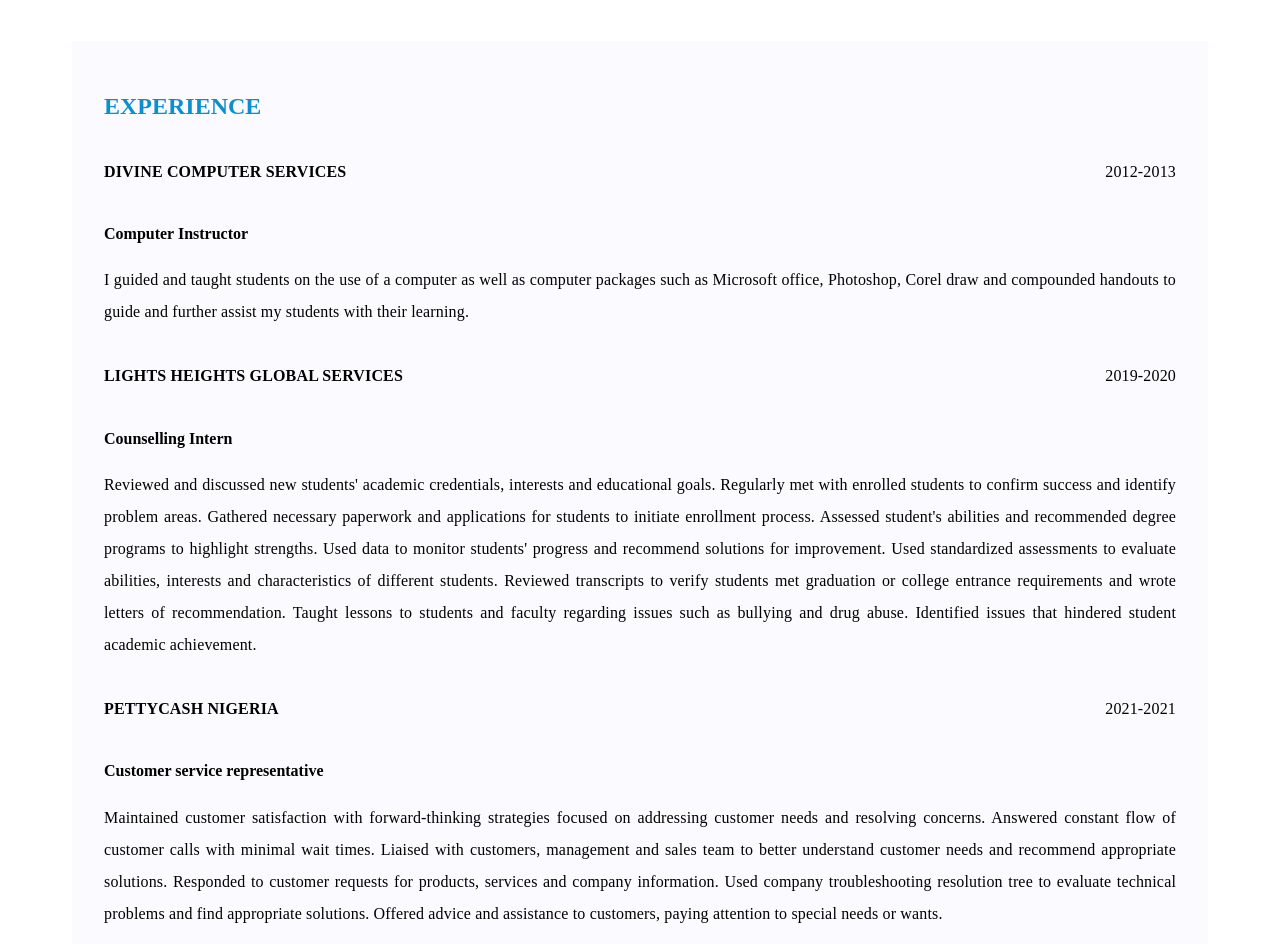
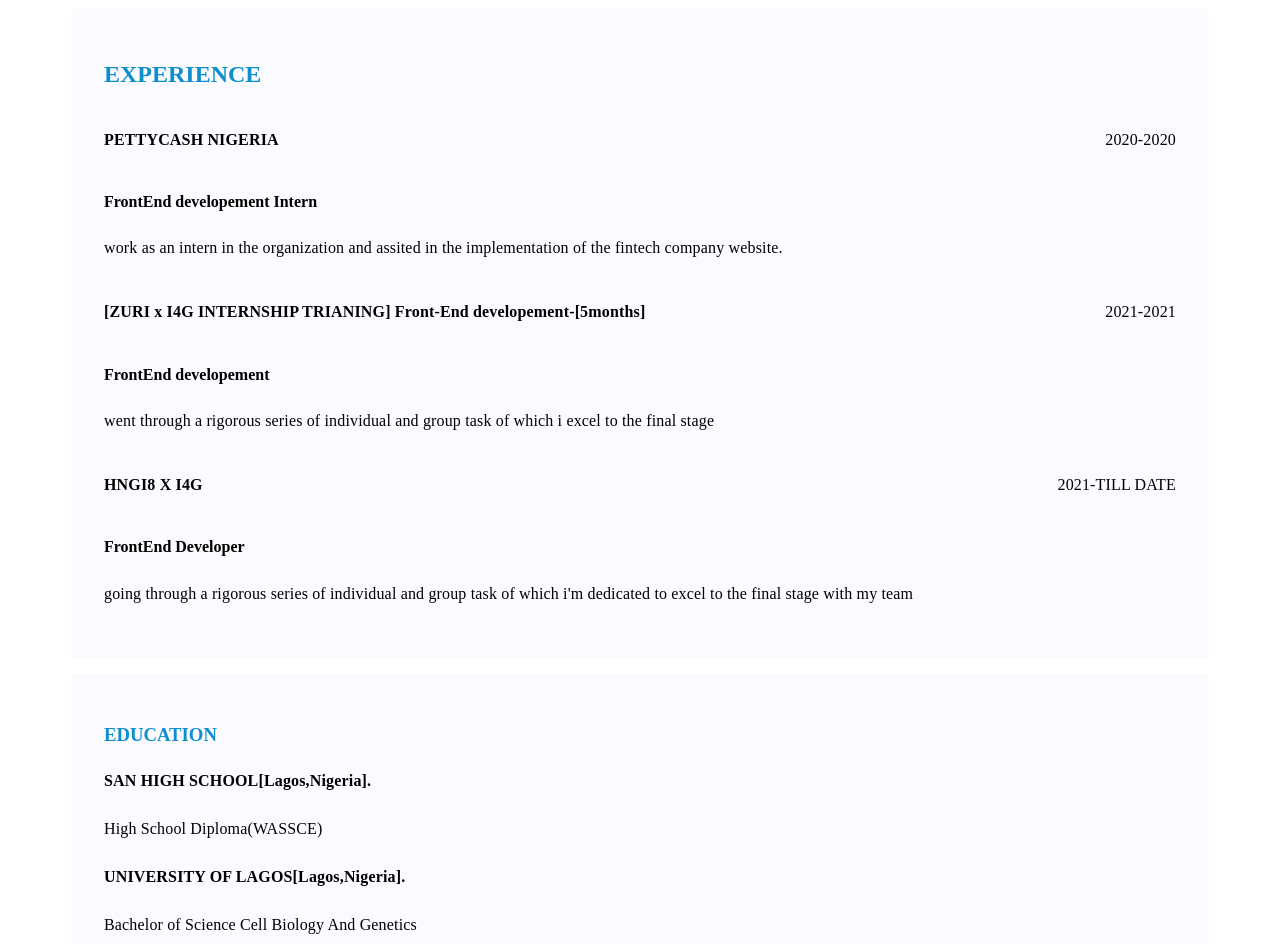
Before and after one commit to drisx/resume, a plain HTML site: page portfolio/index.html in a window 1280 px wide. Shown: the part 1640-2584 px from the top of the page. Drawn offline with Linux system fonts and the light colour scheme.

```diff
--- a/portfolio/index.html
+++ b/portfolio/index.html
@@ -27,14 +27,13 @@
 
     <div id="obj">
         <h3 id="objhead"><strong>OBJECTIVE</strong></h3>
-        <p>To work in an environment which encourages me to succeed and grow professionally where I can utilize my skills and knowledge appropriately.</p>
+        <p>To obtain work in a team where extensive experience and passion for building interactive experiences and proactive problem solving, adept knowledge of Object-Oriented JavaScript, React, modern JS libraries, Backbone CSS, and semantic HTML will
+            be put to maximum use.</p>
     </div>
     <div id="psum">
         <h3><strong>PROFESSIONAL SUMMARY</strong></h3>
-        <P>Knowledgeable and dedicated customer service professional with extensive experience in the fintech industry. Solid team player with outgoing, positive demeanor and proven skills in establishing rapport with clients. Motivated to maintain customer
-            satisfaction and contribute to company success. Specialize in quality, speed and process optimization. Articulate, energetic and results-oriented with exemplary passion for developing relationships, cultivating partnerships, growing businesses,
-            diligent, meeting customer needs in telecommuting environments. Skilled at listening to customers, meeting productivity targets and maintaining current knowledge of company offerings. Offers empathy, reliability and enthusiasm for satisfying
-            customers.
+        <P>Performance driven multi-talented individual with experience in web design/development, facilitating support services, human resource and office management with great understanding of employee management, customer service, data entry and file
+            management. Idris has analytical and effective communication skill, with keen ability to train, drive change and enforce compliance to organizational policies.
         </P>
     </div>
 
@@ -42,18 +41,18 @@
         <h3><strong>SKILLS</strong></h3>
         <div id="skill1">
             <div id="top1">
-                <p>-Adept understanding of Microsoft office packages</p>
+                <p>-Implementing web design and development principles to build stable software.</p>
             </div>
             <div id="top2">
-                <p>-Outstanding communication and listening skill</p>
+                <p>-Bringing mock-ups to life using HTML, CSS, JavaScript.</p>
             </div>
         </div>
         <div id="skill2">
             <div id="btom1">
-                <p>-Experience with both windows and Macintosh computers</p>
+                <p>-Collaborating closely with the team to support projects during all phases of delivery.</p>
             </div>
             <div id="btom2">
-                <p>-Creative problem solving </p>
+                <p>-Maintaining an organized workflow using a project management tool (like GitHub). </p>
             </div>
         </div>
 
@@ -90,48 +89,43 @@
 
     <div id="data3">
         <h2><strong>EXPERIENCE</strong></h2>
-        <div class="split">
-            <div>
-                <P><strong>DIVINE COMPUTER SERVICES</strong></P>
-            </div>
-            <div>
-                <P>2012-2013</P>
-            </div>
-        </div>
-        <h4 class="align"><strong> Computer Instructor</strong></h4>
 
-        <p class="align">I guided and taught students on the use of a computer as well as computer packages such as Microsoft office, Photoshop, Corel draw and compounded handouts to guide and further assist my students with their learning.
-        </P>
-        <div class="split">
-            <div>
-                <P><strong>LIGHTS HEIGHTS GLOBAL SERVICES</strong></P>
-            </div>
-            <div>
-                <P>2019-2020</P>
-            </div>
-        </div>
-        <h4 class="align"> <strong>Counselling Intern</strong></h4>
-        <div>
-            <p class="align">Reviewed and discussed new students' academic credentials, interests and educational goals. Regularly met with enrolled students to confirm success and identify problem areas. Gathered necessary paperwork and applications for students to initiate
-                enrollment process. Assessed student's abilities and recommended degree programs to highlight strengths. Used data to monitor students' progress and recommend solutions for improvement. Used standardized assessments to evaluate abilities,
-                interests and characteristics of different students. Reviewed transcripts to verify students met graduation or college entrance requirements and wrote letters of recommendation. Taught lessons to students and faculty regarding issues such
-                as bullying and drug abuse. Identified issues that hindered student academic achievement.
-            </P>
-        </div>
         <div class="split">
             <div>
                 <P><strong>PETTYCASH NIGERIA</strong></P>
             </div>
             <div>
+                <P>2020-2020</P>
+            </div>
+        </div>
+        <h4 class="align"> <strong>FrontEnd developement Intern</strong></h4>
+        <div>
+            <p class="align">work as an intern in the organization and assited in the implementation of the fintech company website.
+            </P>
+        </div>
+        <div class="split">
+            <div>
+                <P><strong>[ZURI x I4G INTERNSHIP TRIANING] Front-End developement-[5months]</strong></P>
+            </div>
+            <div>
                 <P>2021-2021</P>
             </div>
         </div>
-        <h4 class="align">Customer service representative</h4>
+        <h4 class="align"><strong>FrontEnd developement</strong></h4>
+
+        <p class="align">went through a rigorous series of individual and group task of which i excel to the final stage</P>
+        <div class="split">
+            <div>
+                <P><strong>HNGI8 X I4G</strong></P>
+            </div>
+            <div>
+                <P>2021-TILL DATE</P>
+            </div>
+        </div>
+        <h4 class="align">FrontEnd Developer</h4>
         <div>
-            <p class="align">Maintained customer satisfaction with forward-thinking strategies focused on addressing customer needs and resolving concerns. Answered constant flow of customer calls with minimal wait times. Liaised with customers, management and sales team
-                to better understand customer needs and recommend appropriate solutions. Responded to customer requests for products, services and company information. Used company troubleshooting resolution tree to evaluate technical problems and find
-                appropriate solutions. Offered advice and assistance to customers, paying attention to special needs or wants.
-
+            <p class="align">
+                going through a rigorous series of individual and group task of which i'm dedicated to excel to the final stage with my team
             </P>
         </div>
 
```
